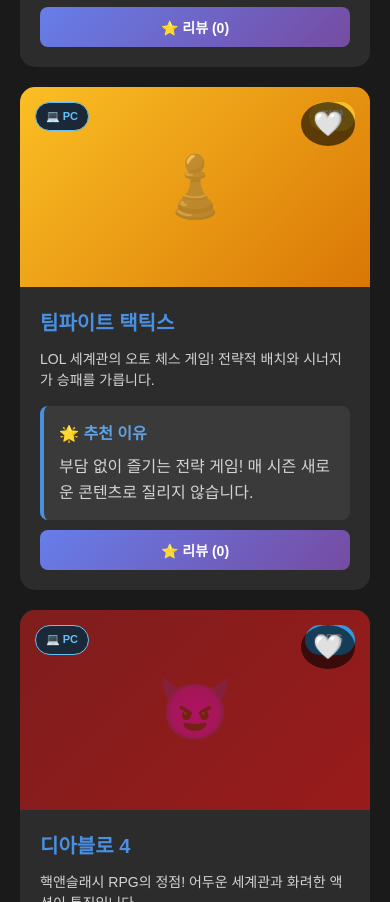
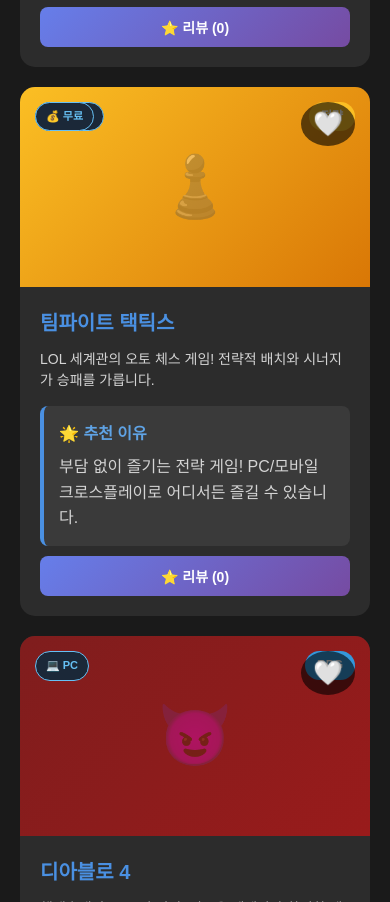
Before and after one commit to Leejiho11/2025-WEBPROGRAMMING-HANSEI, a plain HTML site: page game-recommendations/games.html in a window 390 px wide. Shown: the part 9042-9944 px from the top of the page. Drawn offline with Linux system fonts and the light colour scheme.

Commit message:
팀파이트 택틱스(롤토체스) 크로스플랫폼 지원 추가: PC/모바일 태그 및 필터링 속성 추가

```diff
--- a/game-recommendations/games.html
+++ b/game-recommendations/games.html
@@ -1384,10 +1384,12 @@
 
             <!-- 팀파이트 택틱스 -->
             <a href="https://teamfighttactics.leagueoflegends.com/ko-kr/" target="_blank" class="game-link">
-                <div class="game-card">
+                <div class="game-card" data-genre="전략" data-platform="PC,모바일" data-price="무료">
                     <div class="game-image tft">
                         <span class="genre-tag genre-strategy">전략</span>
                         <span class="steam-tag">💻 PC</span>
+                        <span class="steam-tag">📱 모바일</span>
+                        <span class="steam-tag">💰 무료</span>
                     </div>
                     <div class="game-content">
                         <h3 class="game-title">팀파이트 택틱스</h3>
@@ -1396,7 +1398,7 @@
                         </p>
                         <div class="game-reason">
                             <h4>🌟 추천 이유</h4>
-                            <p>부담 없이 즐기는 전략 게임! 매 시즌 새로운 콘텐츠로 질리지 않습니다.</p>
+                            <p>부담 없이 즐기는 전략 게임! PC/모바일 크로스플레이로 어디서든 즐길 수 있습니다.</p>
                         </div>
                     </div>
                 </div>
```
